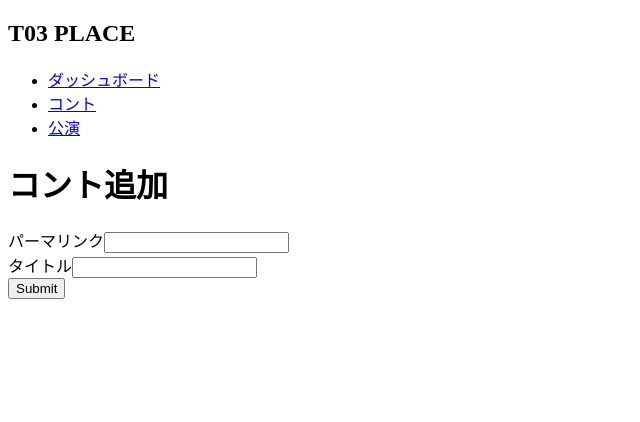
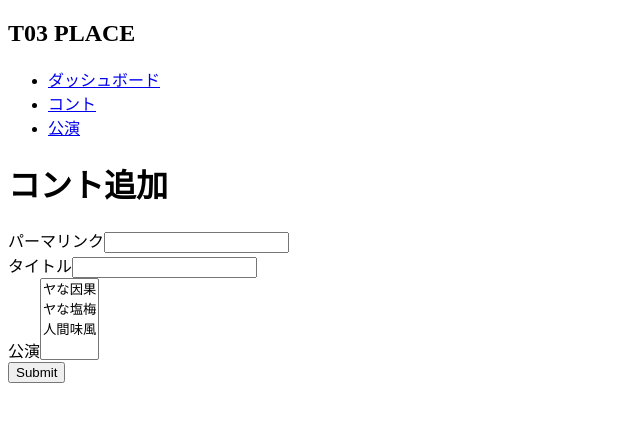
Before and after one commit to lollipop-onl/t03.place, a Next.js app: page /admin/conte/new in a window 1280 px wide. Shown: the top 422 px of the page, without its empty margins (0-640 px from the left). Built offline with nearby package versions, Linux system fonts and the light colour scheme; no server answers; sample sign-in values are in the browser's storage; what @altostra/type-validations would draw is missing.

Commit message:
feat: add performances field in conte form

```diff
--- a/src/components/Admin/Conte/Form.tsx
+++ b/src/components/Admin/Conte/Form.tsx
@@ -1,17 +1,22 @@
-import { noop } from "lodash-es";
-import React from "react"
+import { noop } from 'lodash-es';
+import React from 'react';
 import { useForm } from 'react-hook-form';
-import { ConteModel } from '~/types'
+import { ConteModel } from '~/types';
 
-export type ConteFormValues = Omit<ConteModel, 'publishedAt' | 'updatedAt'>
+export type ConteFormValues = Omit<ConteModel, 'publishedAt' | 'updatedAt'>;
 
 export type Props = {
-  defaultValues?: ConteFormValues,
-  onSubmit?(values: ConteFormValues): void,
-}
+  defaultValues?: ConteFormValues;
+  onSubmit?(values: ConteFormValues): void;
+};
 
-export const AdminConteForm: React.VFC<Props> = ({ defaultValues, onSubmit = noop }) => {
-  const { register, handleSubmit } = useForm<ConteFormValues>({ defaultValues });
+export const AdminConteForm: React.VFC<Props> = ({
+  defaultValues,
+  onSubmit = noop,
+}) => {
+  const { register, handleSubmit } = useForm<ConteFormValues>({
+    defaultValues,
+  });
 
   return (
     <form onSubmit={handleSubmit(onSubmit)}>
@@ -24,8 +29,16 @@ export const AdminConteForm: React.VFC<Props> = ({ defaultValues, onSubmit = noo
           <label htmlFor="title">タイトル</label>
           <input type="text" id="title" {...register('title')} />
         </div>
+        <div>
+          <label htmlFor="performances">公演</label>
+          <select id="performances" multiple {...register('performances')}>
+            <option value="1">ヤな因果</option>
+            <option value="2">ヤな塩梅</option>
+            <option value="3">人間味風</option>
+          </select>
+        </div>
       </div>
       <button type="submit">Submit</button>
     </form>
-  )
-}
+  );
+};
--- a/src/pages/admin/conte/new.tsx
+++ b/src/pages/admin/conte/new.tsx
@@ -10,6 +10,8 @@ const AdminConteList: React.VFC = () => {
   const router = useRouter();
 
   const onSubmit = async (values: ConteFormValues): Promise<void> => {
+    console.log(values);
+
     await addDoc<ConteModel>(collections.conte, {
       ...values,
       publishedAt: serverTimestamp(),
--- a/src/types/conte.d.ts
+++ b/src/types/conte.d.ts
@@ -3,6 +3,7 @@ import { Timestamp } from 'firebase/firestore/lite'
 export type ConteModel = {
   permalink: string;
   title: string;
+  performances: string[];
   publishedAt: Timestamp;
   updatedAt: Timestamp;
 }
```
Lines whose indentation alone changed are shown as unchanged.
